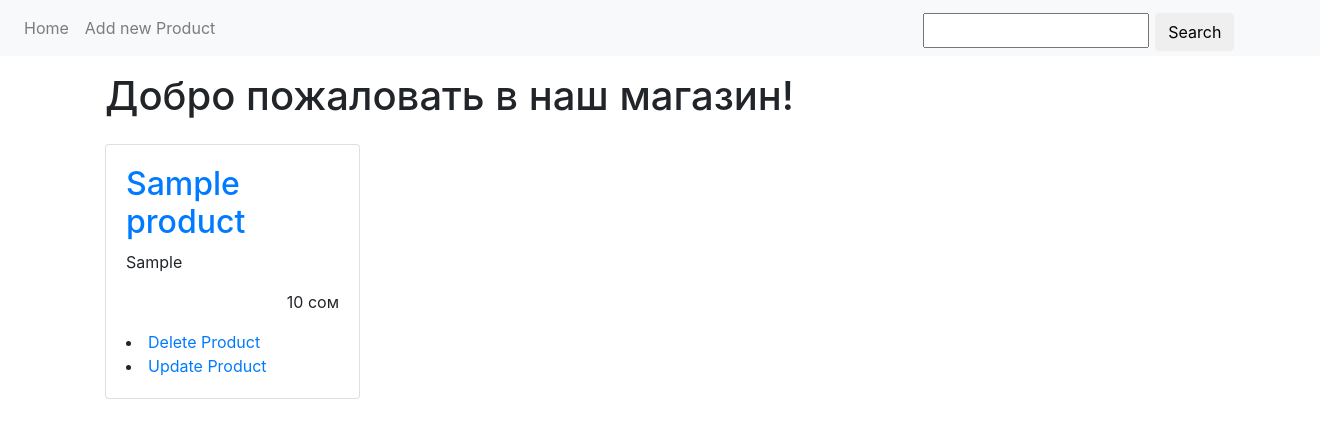
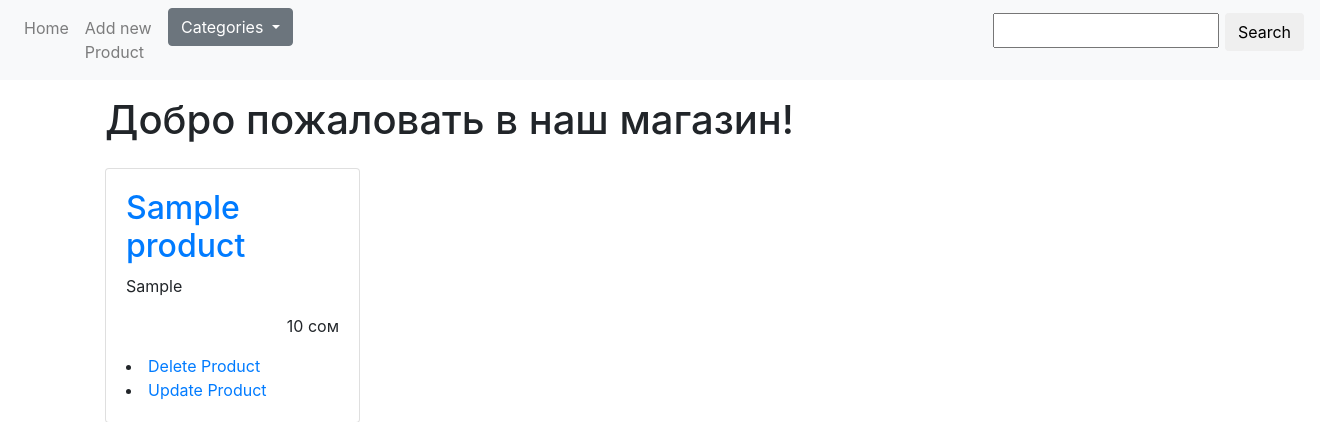
Before and after one commit to iamjumaliev/lab, a Django app: template source/webapp/templates/index.html in a window 1320 px wide. Shown: the top 422 px of the page. Run offline with Django 3.2, Linux system fonts and the light colour scheme; the template is opened without the code that fills it: most values are stand-ins (such as "Sample title", 1, 10 or a date in 2020); form fields are guessed from the names that the template uses; parts of the project's set-up code (start-up, migrations or seed data) failed here and were passed over; some libraries are stand-ins or nearby versions.

Commit message:
added views by category

```diff
--- a/source/main/urls.py
+++ b/source/main/urls.py
@@ -16,7 +16,7 @@ Including another URLconf
 from django.contrib import admin
 from django.urls import path
 from webapp.views import index_view, product_detail_view, search, add_new_product, product_delete_view, \
-    product_update_view
+    product_update_view, category_view
 
 urlpatterns = [
     path('admin/', admin.site.urls),
@@ -25,5 +25,6 @@ urlpatterns = [
     path('products/search',search , name='product_search'),
     path('products/create',add_new_product, name='product_create'),
     path('product/delete/<int:pk>',product_delete_view, name='product_delete'),
-    path('note/update/<int:pk>/', product_update_view, name='product_update')
+    path('product/update/<int:pk>/', product_update_view, name='product_update'),
+    path('prducts/<category>', category_view,name='categories')
 ]
--- a/source/webapp/templates/base.html
+++ b/source/webapp/templates/base.html
@@ -24,6 +24,7 @@
                     <li>
                         <a href="{% url 'product_create' %}" class="nav-link">Add new Product</a>
                     </li>
+
                     {% block menu %}
 
                     {% endblock %}
--- a/source/webapp/templates/create.html
+++ b/source/webapp/templates/create.html
@@ -8,6 +8,7 @@
    <form method="POST" action="{% url "product_create" %}">
 
        {% csrf_token %}
+
              {% include 'partial/form.html' with button_text="Create" %}
 
    </form>
--- a/source/webapp/templates/index.html
+++ b/source/webapp/templates/index.html
@@ -1,5 +1,18 @@
 {% extends 'base.html' %}
 {% block menu %}
+    <div class="dropdown">
+                        <button class="btn btn-secondary dropdown-toggle" type="button"
+                                id="dropdownMenuButton" data-toggle="dropdown"
+                                    aria-haspopup="true" aria-expanded="false">
+                                    Categories
+                        </button>
+                            <div class="dropdown-menu" aria-labelledby="dropdownMenuButton">
+                                {% for cat in category %}
+                                <a class="dropdown-item" href="{% url 'categories' cat.0 %}">
+                                    {{cat.1}}</a>
+                                {% endfor %}
+                            </div>
+                    </div>
     <form method="GET" class="my_search" action="{% url 'product_search' %}">
        {% csrf_token %}
        {{ form.search_name }}
```
Also changed, not shown: source/webapp/views.py (+20 -3 lines).
